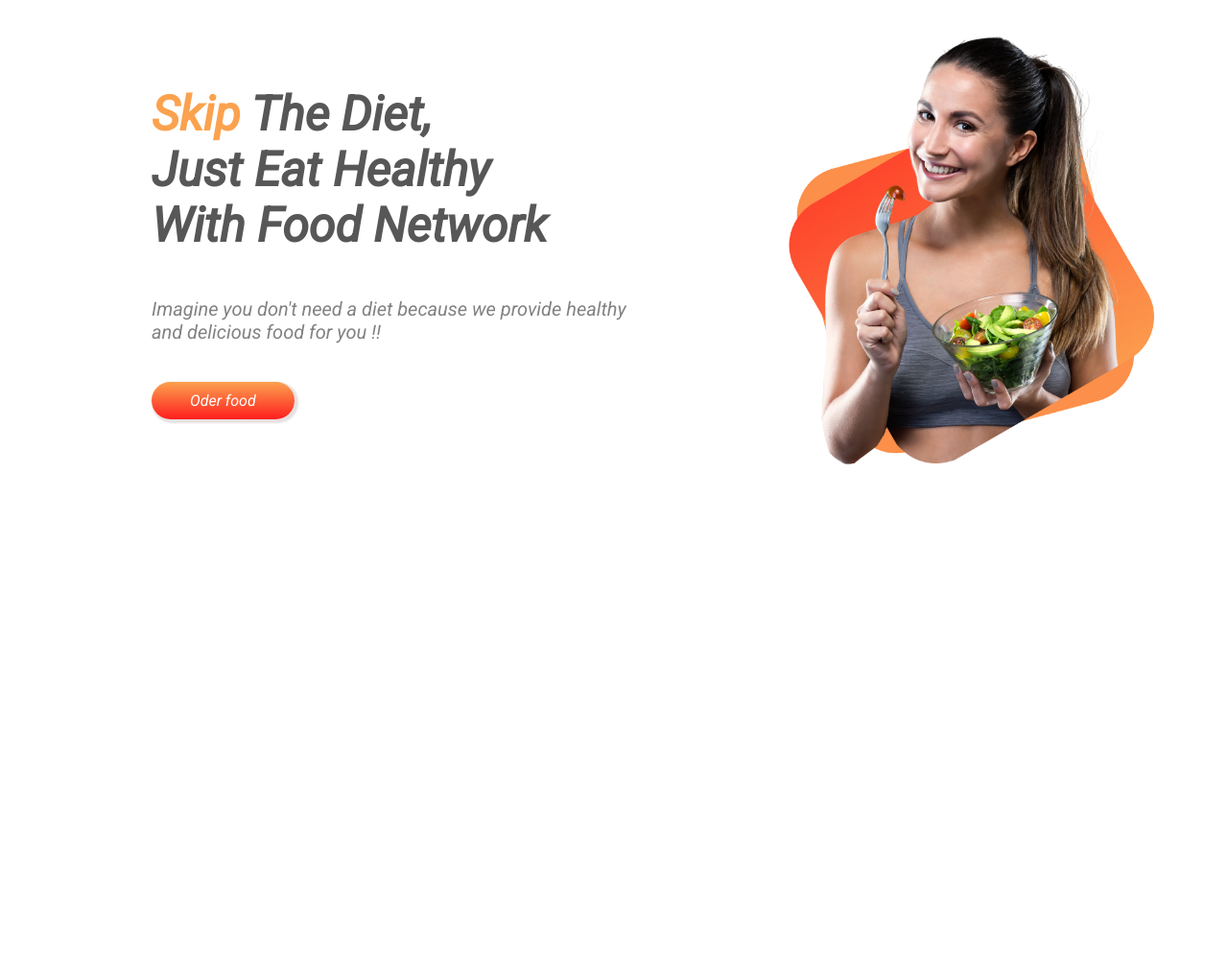
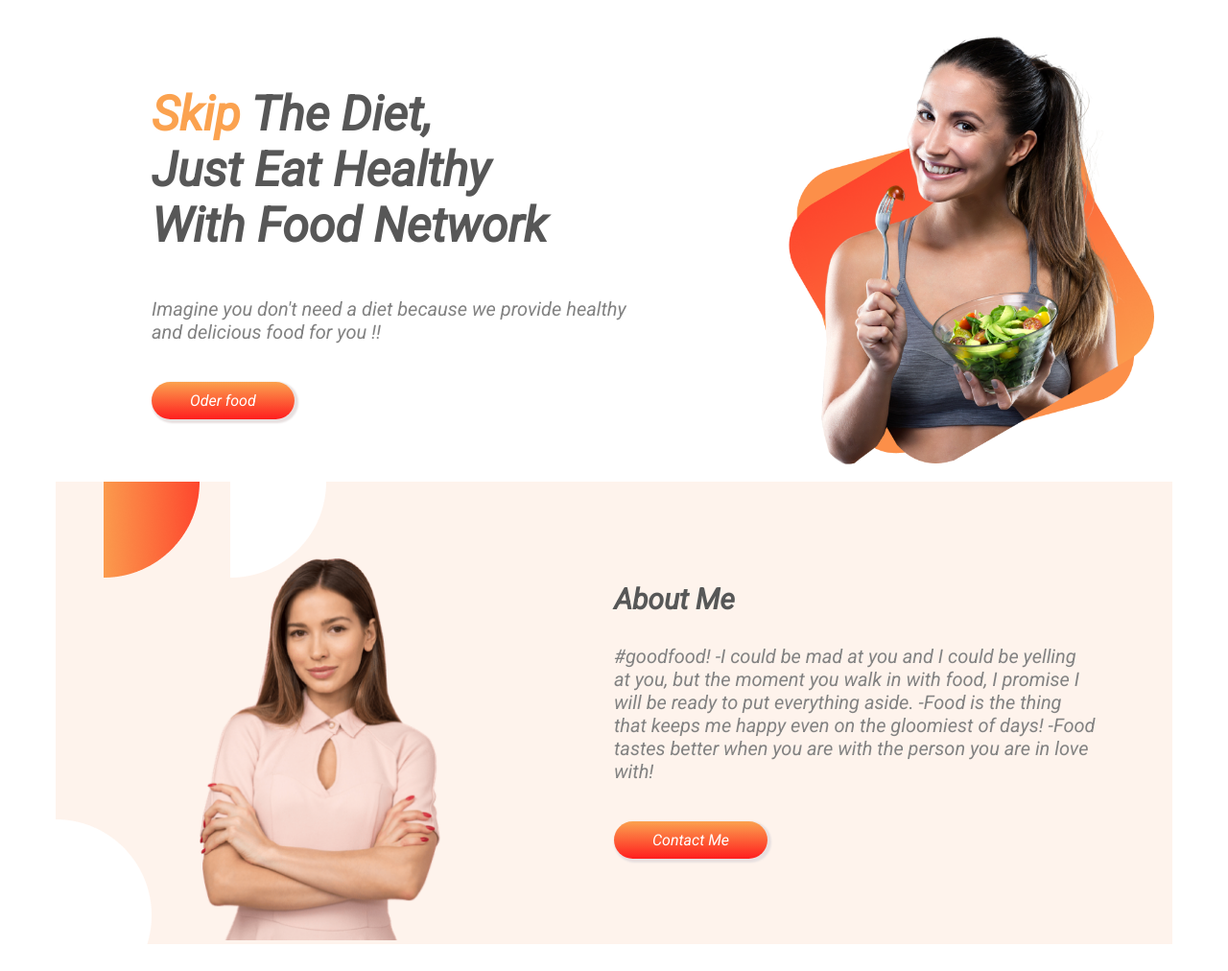
Before and after one commit to khosruzzamn/food-network, a plain HTML site: page index.html in a window 1280 px wide. Shown: the whole page at 96% size. Before the commit the page ends 800 px from the top, so only its background shows below. Drawn offline with Linux system fonts and the light colour scheme.

Commit message:
About section commit

```diff
--- a/index.html
+++ b/index.html
@@ -28,6 +28,25 @@
 
     </section>
 
+    <section id="about-section" class="flaxable-section">
+
+        <div class="sec-left-width">
+            <img src="images/female/Person-Image.png" alt="About area left site image ">
+
+        </div>
+
+
+        <div class="sec-right-width design-content">
+            <h1> About Me</h1>
+            <p>#goodfood! -I could be mad at you and I could be yelling at you, but the moment you walk in with food, I
+                promise I will be ready to put everything aside. -Food is the thing that keeps me happy even on the
+                gloomiest of days! -Food tastes better when you are with the person you are in love with!</p>
+            <a class="btn-design" href="https://www.behance.net/khosruzzamann"> Contact Me </a>
+
+        </div>
+
+    </section>
+
 
 
 </body>
--- a/style.css
+++ b/style.css
@@ -65,3 +65,27 @@ p{
 }
 
 /* hero area css close */
+
+/* About section csss start */
+
+#about-section{
+
+    background-image: url(./images/shapes/7.png);
+}
+
+.sec-left-width img{
+
+     width: 50%;
+     padding-left: 150px;
+     padding-top: 80px;
+}
+
+#about-section  h1{
+    font-size: 30px;
+}
+
+.sec-right-width.design-content {
+    padding: 80px;
+}
+
+/*close about section */
```
Also changed, not shown: images/female/Person-Image.png (renamed from images/female/Person Image.png).
